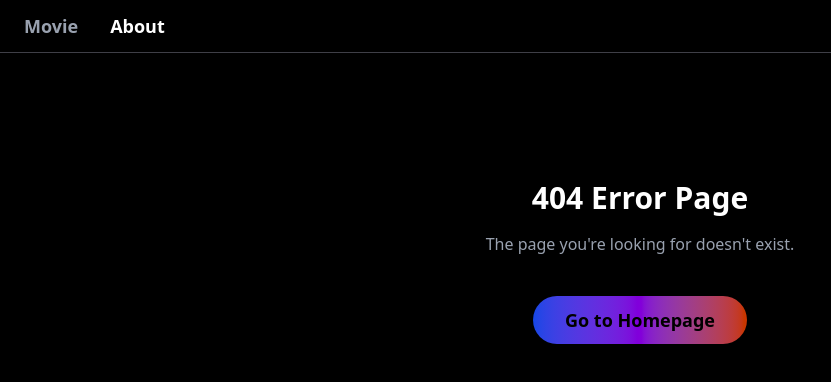
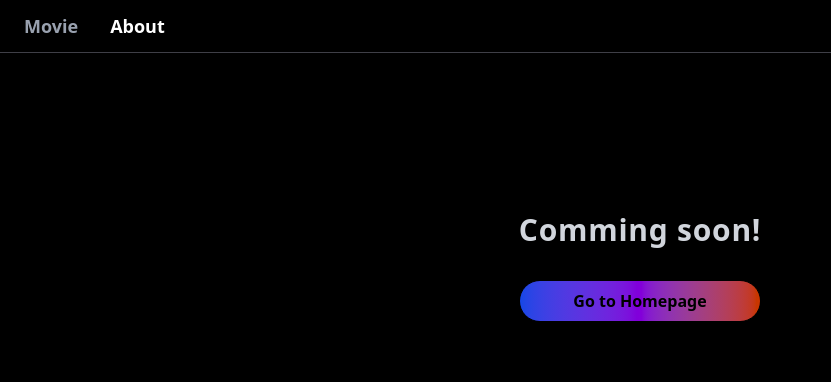
Before and after one commit to hyunjnn/nextjs-movie, a Next.js app: page /about in a window 1280 px wide. Before the commit this address had no page. Shown: the top 382 px of the page, without its empty margins (0-831 px from the left). Built offline with nearby package versions, Linux system fonts and the light colour scheme.

Commit message:
feat: About 페이지 추가

```diff
--- /dev/null
+++ b/app/about/page.tsx
@@ -0,0 +1,24 @@
+import Link from 'next/link';
+
+export const metadata = {
+  title: 'About',
+  description: 'Discover trending and latest movies with detailed information.',
+};
+
+export default function About() {
+  return (
+    <>
+      <div className="flex flex-col gap-8 items-center justify-center mt-40 px-4 text-center">
+        <div className="flex flex-col gap-8">
+          <h1 className="text-3xl text-gray-300 font-semibold tracking-wide">Comming soon!</h1>
+          <Link
+            href="/"
+            className="bg-gradient-to-r from-blue-700 via-purple-700 to-orange-700 border border-black px-6 py-2 rounded-full text-black font-bold transition"
+          >
+            Go to Homepage
+          </Link>
+        </div>
+      </div>
+    </>
+  );
+}
```
